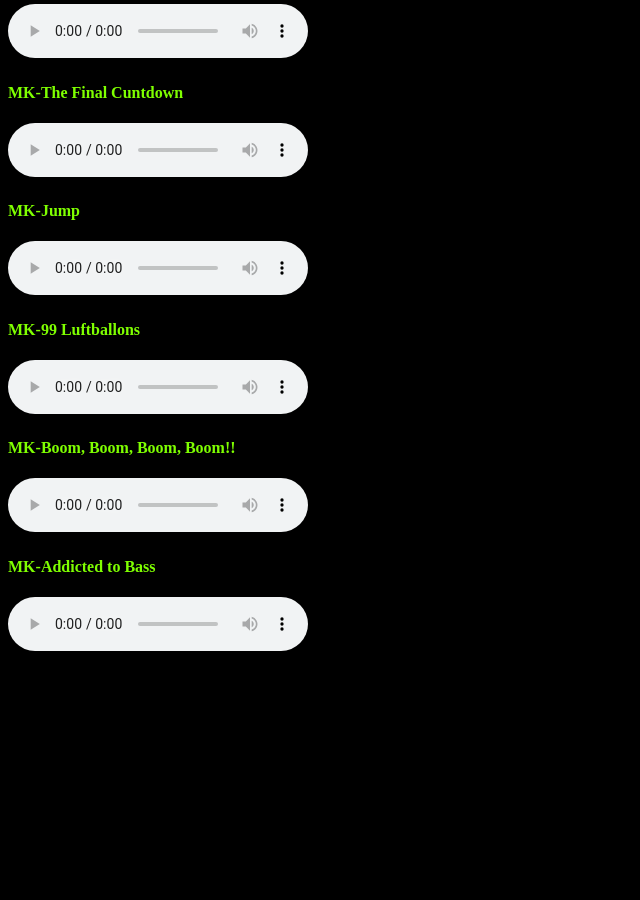
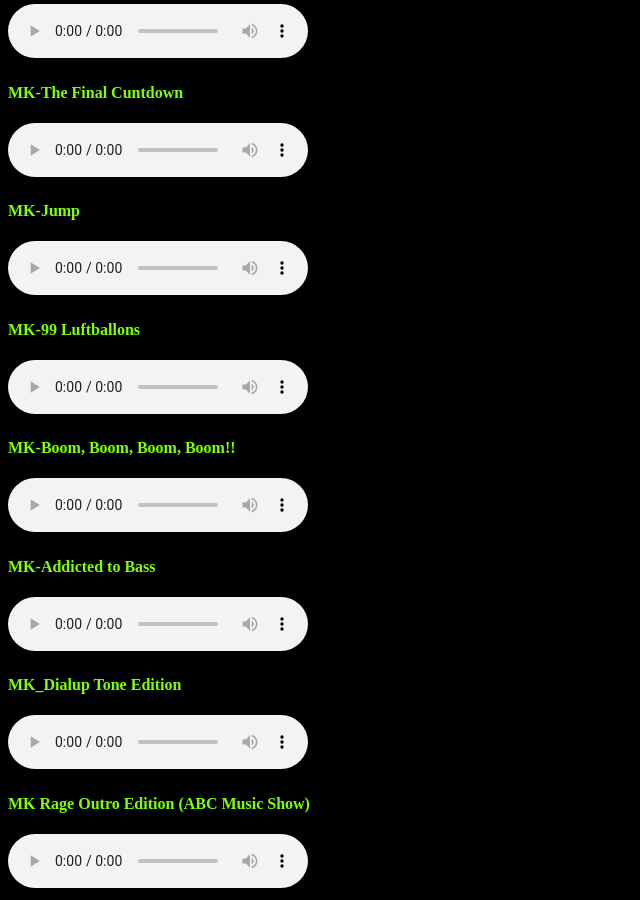
Before and after one commit to Phantom-Aspekt/Phantom-Aspekt.github.io, a Jekyll site: the page resources/HTML-Embed/MediaPage-MKRemixes.html, which Jekyll copies as it is, in a window 1280 px wide and 900 px high, scrolled down 1727 px. Shown: the whole window, without its empty margins (0-640 px from the left). Built offline with Jekyll 4.4.1, drawn with Linux system fonts in a browser that asks for light colours; before the commit the page ends 2390 px from its top, so only the background shows below that.

Commit message:
Update MediaPage-MKRemixes.html

```diff
--- a/resources/HTML-Embed/MediaPage-MKRemixes.html
+++ b/resources/HTML-Embed/MediaPage-MKRemixes.html
@@ -151,5 +151,19 @@
         <source src="media\1MAN!! Mix\MK-Addicted to Bass.ogg" type="audio/ogg">
         Your browser does not support the audio element.
         </audio>
+                <h4><strong>
+            MK_Dialup Tone Edition
+        </strong></h4>
+        <audio controls>
+        <source src="media\1MAN!! Mix\MK_DialupToneEdition.ogg" type="audio/ogg">
+        Your browser does not support the audio element.
+        </audio>
+        <h4><strong>
+            MK Rage Outro Edition (ABC Music Show)
+        </strong></h4>
+        <audio controls>
+        <source src="media\1MAN!! Mix\MK_Rage_Outro_Edition.ogg" type="audio/ogg">
+        Your browser does not support the audio element.
+        </audio>
     </body>
 </html>
```
